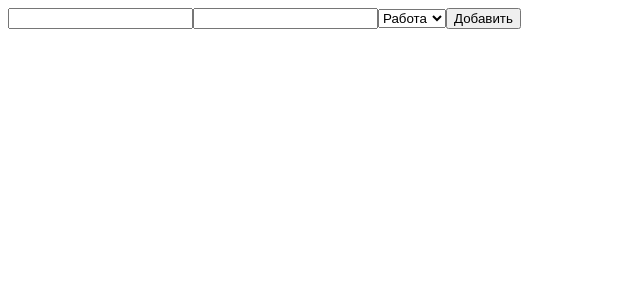
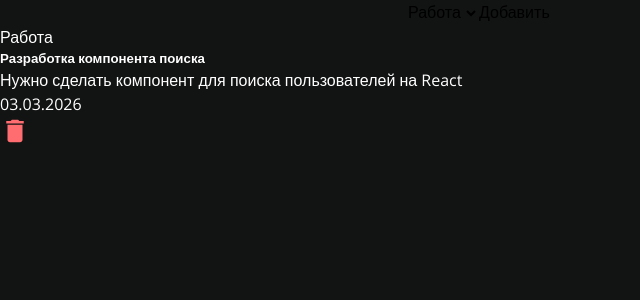
Before and after one commit to twez0/NotesApp, a React (Vite) app: page / in a window 1280 px wide. Shown: the top 300 px of the page, without its empty margins (0-640 px from the left). Built offline with nearby package versions, Linux system fonts and the light colour scheme.

Commit message:
noteItem + base styles

```diff
--- a/src/App.tsx
+++ b/src/App.tsx
@@ -1,5 +1,7 @@
 import NoteForm from './components/NoteForm/NoteForm.tsx';
+import NoteItem from './components/NoteItem/NoteItem.tsx';
 import useLocalStorage from './hooks/useLocalStorage.ts';
+import './styles/main.scss';
 import { type Note } from './types/note.types.ts';
 
 function App() {
@@ -10,6 +12,16 @@ function App() {
             <NoteForm
                 onAdd={newNote => setNotes(prev => [...prev, newNote])}
             ></NoteForm>
+
+            <NoteItem
+                id={0}
+                title={'Разработка компонента поиска'}
+                text={
+                    'Нужно сделать компонент для поиска пользователей на React'
+                }
+                date={'03.03.2026'}
+                category={'Работа'}
+            ></NoteItem>
         </>
     );
 }
--- a/src/components/NoteItem/NoteItem.tsx
+++ b/src/components/NoteItem/NoteItem.tsx
@@ -0,0 +1,32 @@
+import DeleteIcon from '../icons/DeleteIcon.tsx';
+import './NoteItem.scss';
+
+const NoteItem = ({
+    id,
+    title,
+    text,
+    date,
+    category,
+}: {
+    id: number;
+    title: string;
+    text: string;
+    date: string;
+    category: string;
+}) => {
+    return (
+        <div className='note-card'>
+            <div className='note-card__category'>{category}</div>
+            <div className='note-card__content'>
+                <h5>{title}</h5>
+                <p>{text}</p>
+            </div>
+            <div className='note-card__info'>
+                <p>{date}</p>
+                <DeleteIcon size={30} color={'#FF6D70'}></DeleteIcon>
+            </div>
+        </div>
+    );
+};
+
+export default NoteItem;
--- /dev/null
+++ b/src/components/icons/DeleteIcon.tsx
@@ -0,0 +1,16 @@
+const DeleteIcon = ({ size = 20, color = 'currentColor' }) => (
+    <svg
+        width={size}
+        height={size}
+        viewBox='0 0 30 30'
+        fill='none'
+        xmlns='http://www.w3.org/2000/svg'
+    >
+        <path
+            d='M7.5 23.75C7.5 25.125 8.625 26.25 10 26.25H20C21.375 26.25 22.5 25.125 22.5 23.75V8.75H7.5V23.75ZM23.75 5H19.375L18.125 3.75H11.875L10.625 5H6.25V7.5H23.75V5Z'
+            fill={color}
+        />
+    </svg>
+);
+
+export default DeleteIcon;
--- /dev/null
+++ b/src/styles/_config.scss
@@ -0,0 +1,56 @@
+@use 'sass:map';
+@use 'sass:color' as sass-color;
+
+$colors: (
+    primary: #ff6044,
+    secondary: #121313,
+    text-color: #fff,
+
+    work: #b13b3d,
+    personal: #c4953d,
+    study: #33b2bc,
+    delete: #ff6d70,
+);
+
+$font-family: (
+    base: (
+        'Open Sans',
+        sans-serif,
+    ),
+    logo: (
+        'Krona One',
+        sans-serif,
+    ),
+);
+
+$font-size: (
+    xs: 0.75rem,
+    // 12px
+    sm: 0.875rem,
+    // 14px
+    base: 1rem,
+    // 16px
+    lg: 1.125rem,
+    // 18px
+    xl: 1.25rem,
+    // 20px
+    xxl: 1.5rem,
+    // 24px
+    xxxl: 2rem, // 32px
+);
+
+$font-weight: (
+    light: 300,
+    normal: 400,
+    medium: 500,
+    semibold: 600,
+    bold: 700,
+);
+
+@function color($key) {
+    @return map.get($colors, $key);
+}
+
+@function font-size($key) {
+    @return map.get($font-size, $key);
+}
--- /dev/null
+++ b/src/styles/_globals.scss
@@ -0,0 +1,19 @@
+@use 'config' as *;
+@use 'sass:map';
+
+@import url('https://fonts.googleapis.com/css2?family=Krona+One&family=Open+Sans:ital,wght@0,300..800;1,300..800&display=swap');
+
+html {
+    font-size: 16px;
+}
+
+body {
+    font-family: map.get($font-family, base);
+    color: color(text-color);
+    background-color: color(secondary);
+}
+
+.container {
+    max-width: 1050px;
+    margin: 0 auto;
+}
--- /dev/null
+++ b/src/styles/_reset.scss
@@ -0,0 +1,69 @@
+*,
+*::before,
+*::after {
+    box-sizing: border-box;
+    margin: 0;
+    padding: 0;
+}
+
+html,
+body {
+    height: 100%;
+    font-family: sans-serif;
+    -webkit-font-smoothing: antialiased;
+    -moz-osx-font-smoothing: grayscale;
+}
+
+body {
+    line-height: 1.5;
+    overflow-x: hidden;
+}
+
+img,
+picture,
+video,
+canvas,
+svg {
+    display: block;
+    max-width: 100%;
+}
+
+input,
+button,
+textarea,
+select {
+    font: inherit;
+    border: none;
+    background: none;
+}
+
+button {
+    cursor: pointer;
+    background: none;
+    border: none;
+}
+
+a {
+    text-decoration: none;
+    color: inherit;
+}
+
+ul,
+ol {
+    list-style: none;
+}
+
+p,
+h1,
+h2,
+h3,
+h4,
+h5,
+h6 {
+    overflow-wrap: break-word;
+}
+
+#root {
+    isolation: isolate;
+    height: 100%;
+}
--- /dev/null
+++ b/src/styles/main.scss
@@ -0,0 +1,3 @@
+@use 'config';
+@use 'reset';
+@use 'globals';
```
